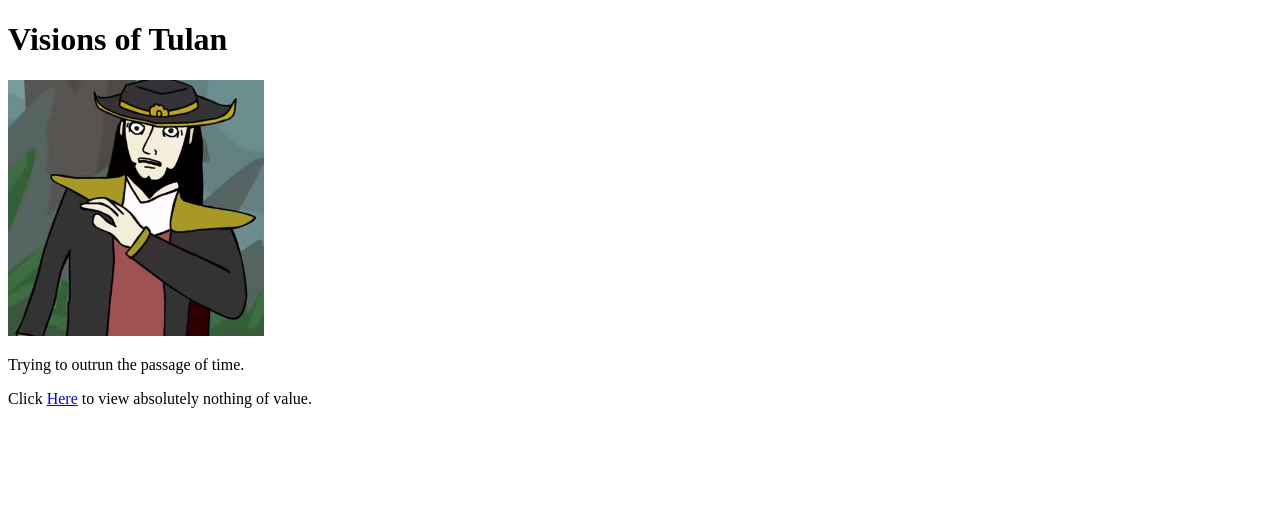
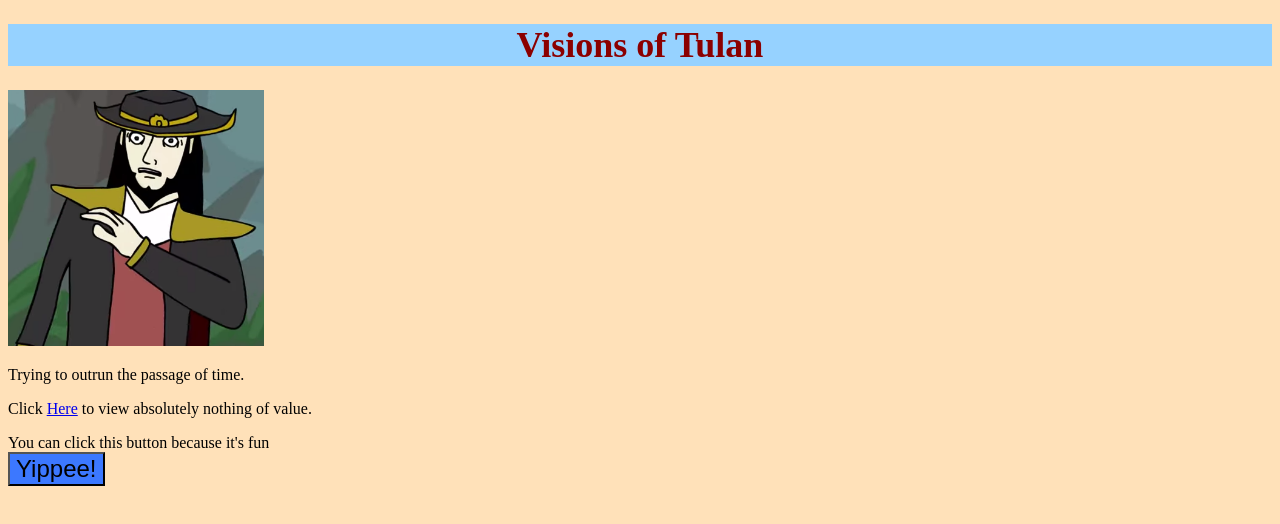
Before and after one commit to Teklm/visions-of-tulan, a plain HTML site: page index.html in a window 1280 px wide. Drawn offline with Linux system fonts and the light colour scheme.

Commit message:
Add styles.css and a button

```diff
--- a/index.html
+++ b/index.html
@@ -4,14 +4,17 @@
     <meta charset="utf-8">
     <meta name="viewport" content="width=device-width, initial-scale=1.0">
     <Title>Visions of Tulan</Title>
+    <link rel="stylesheet" href="styles.css">
 </head>
 
 <body>
-    <h1>Visions of Tulan</h1>
+    <h1 class="title">Visions of Tulan</h1>
     <img src="img/tf-boris.png" alt="League of Legends character Twisted Fate running toward the camera, taken from crazyboris' &ldquo;Corki Uncoptered&rdquo; video."
         width="256" height="256">
     <p>Trying to outrun the passage of time.</p>
 
     <p>Click <a href="pages/other-page.html">Here</a> to view absolutely nothing of value.</p>
+    <div>You can click this button because it's fun</div>
+    <button class="stim-button">Yippee!</button>
 </body>
 </html>
--- /dev/null
+++ b/styles.css
@@ -0,0 +1,17 @@
+* {
+    background-color: rgb(255, 225, 185)
+}
+
+.title {
+    background-color: rgb(150, 210, 255);
+    color: darkred;
+    text-align: center;
+    font-family: "Times New Roman", sans-serif;
+    font-size: 36px;
+}
+
+.stim-button {
+    background-color: rgb(60, 120, 255);
+    color: black;
+    font-size: 24px;
+}
```
